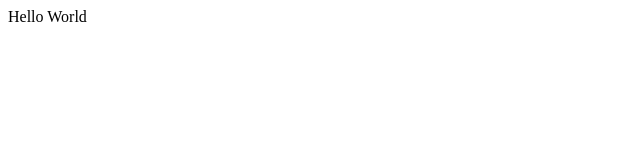
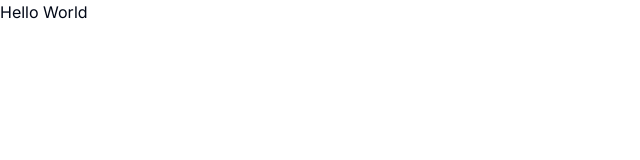
Before and after one commit to Rashminda121/IMS, a Next.js app in the folder ims/: page / in a window 1280 px wide. Shown: the top 160 px of the page, without its empty margins (0-640 px from the left). Built offline with nearby package versions, Linux system fonts and the light colour scheme.

Commit message:
layout page

```diff
--- /dev/null
+++ b/ims/app/layout.tsx
@@ -0,0 +1,22 @@
+import type { Metadata } from "next";
+import { Inter } from "next/font/google";
+import "./globals.css";
+
+const inter = Inter({ subsets: ["latin"] });
+
+export const metadata: Metadata = {
+  title: "Inventory Management",
+  description: "Generated by create next app",
+};
+
+export default function RootLayout({
+  children,
+}: Readonly<{
+  children: React.ReactNode;
+}>) {
+  return (
+    <html lang="en">
+      <body className={inter.className}>{children}</body>
+    </html>
+  );
+}
```
